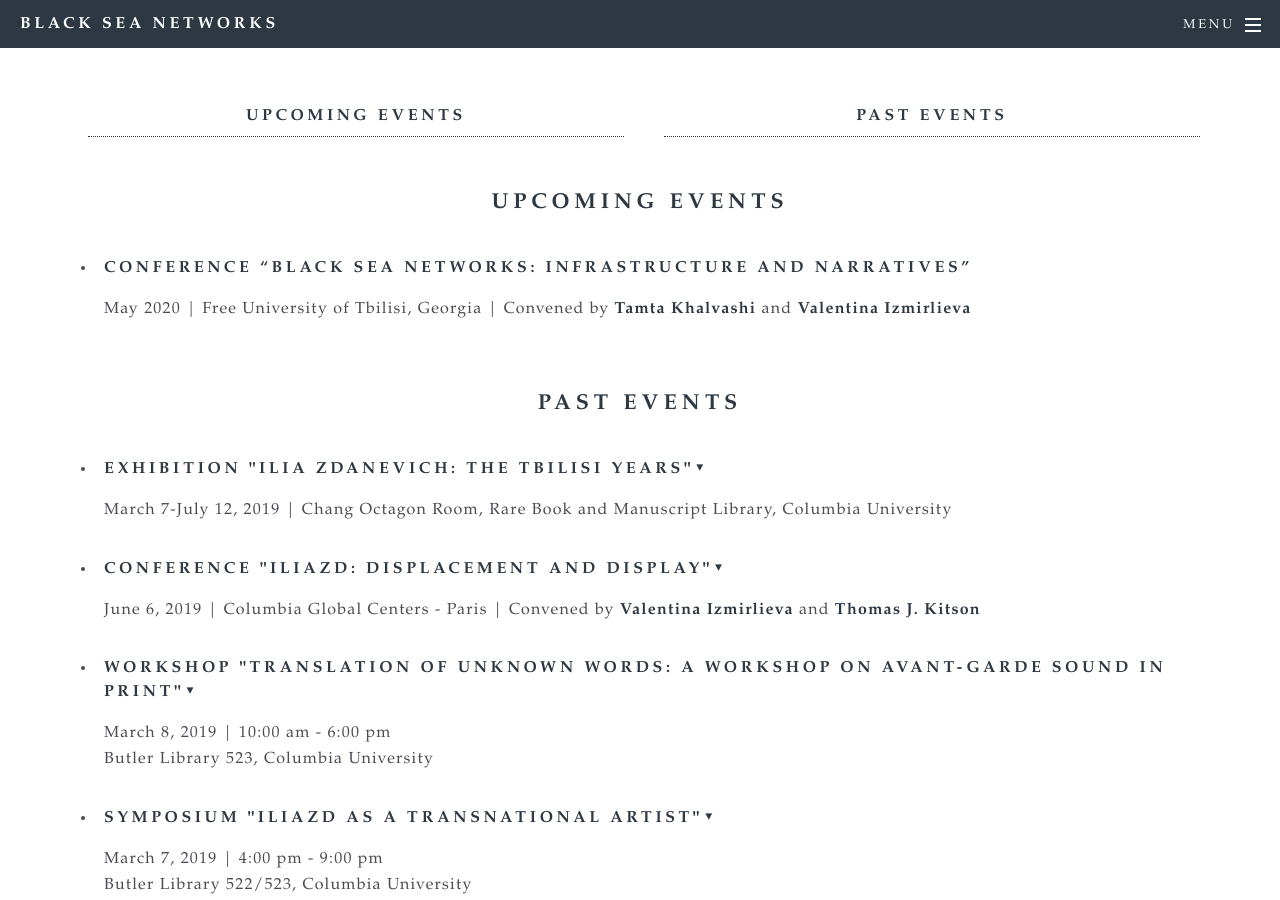
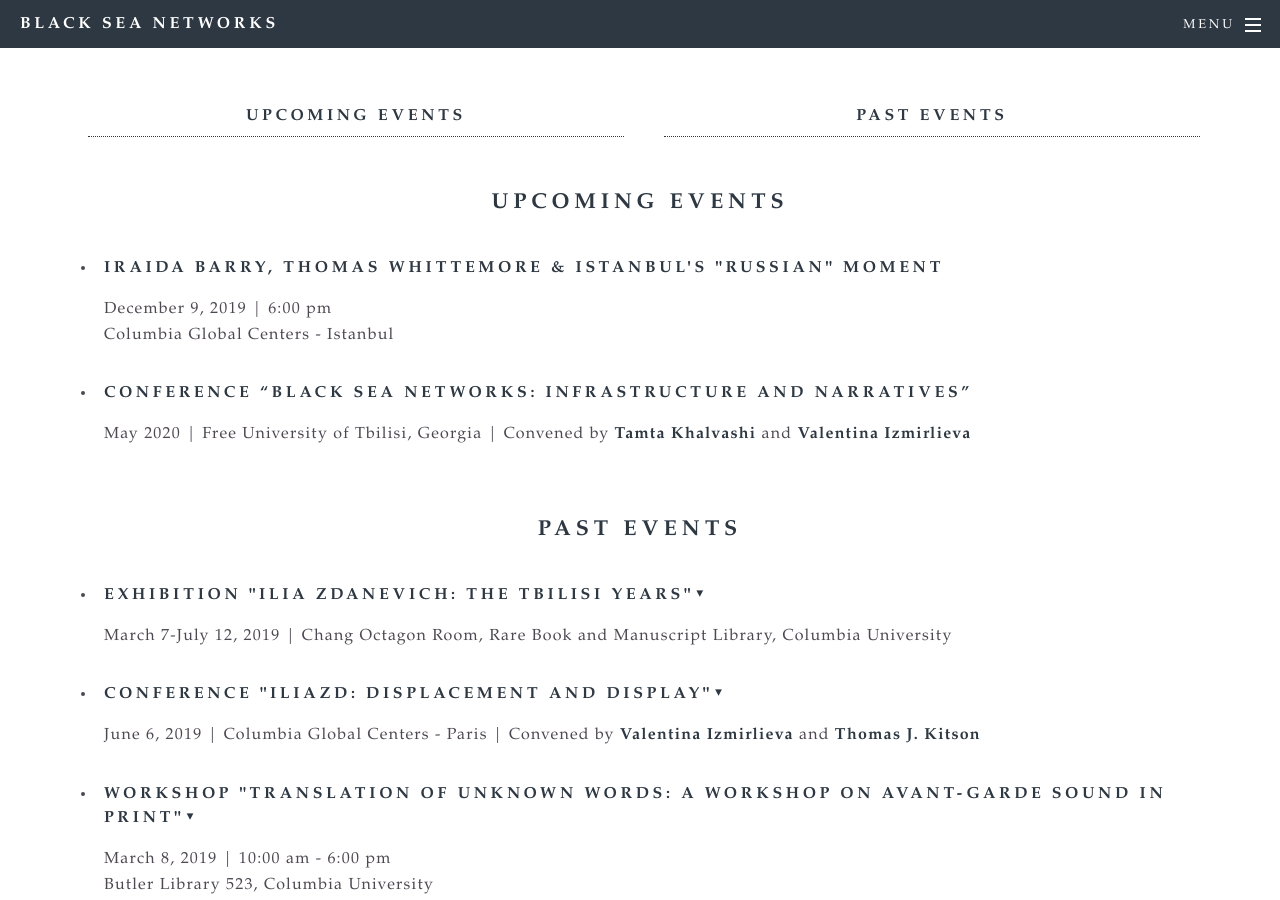
Before and after one commit to bradleygorski/blackseanet, a Jekyll site: the page built from events.html, in a window 1280 px wide and 900 px high, scrolled down 394 px. Built offline with Jekyll 4.4.1, drawn with Linux system fonts in a browser that asks for light colours.

Commit message:
Add Iraida Barry

```diff
--- a/events.html
+++ b/events.html
@@ -19,6 +19,11 @@ title: Events
 				<h2 align="center">Upcoming Events</h2>
 				<p></p>
 <ul>
+
+<li><h4>Iraida Barry, Thomas Whittemore & Istanbul's "Russian" Moment</h4>
+<p>December 9, 2019 | 6:00 pm
+<br>Columbia Global Centers - Istanbul</p>
+</li>
 
 <li><h4>Conference “Black Sea Networks: Infrastructure and Narratives”</h4>
 <p>May 2020 | Free University of Tbilisi, Georgia | Convened by <b>Tamta Khalvashi</b> and <b>Valentina Izmirlieva</b></p>
```
